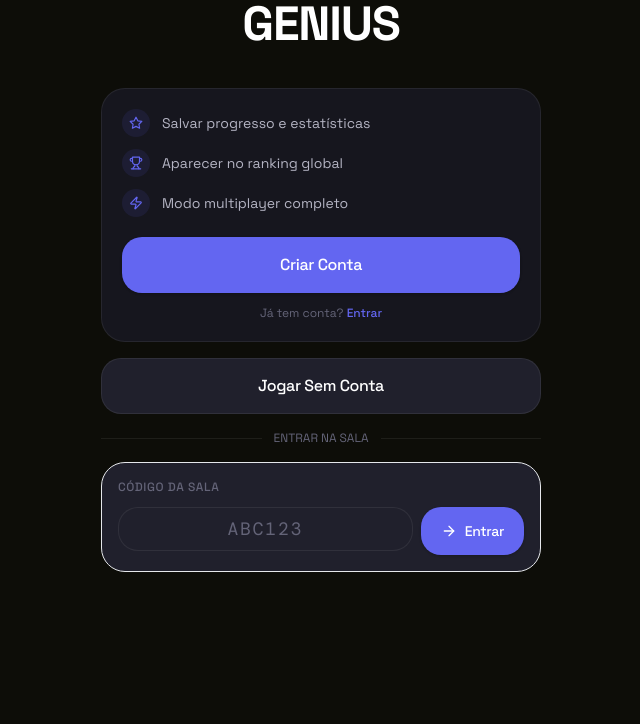
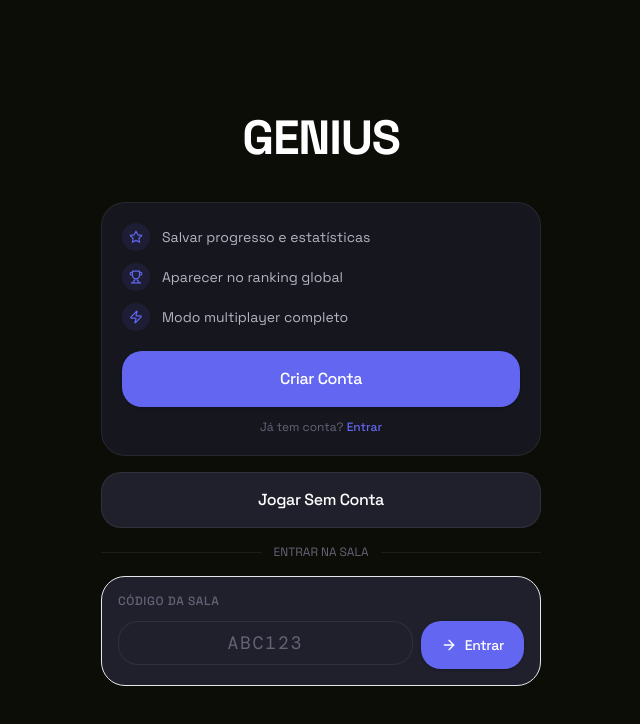
Before and after one commit to 2seven2008/Genius-game, a Next.js app in the folder frontend/: page / in a window 1280 px wide. Shown: the top 724 px of the page, without its empty margins (319-959 px from the left). Built offline with nearby package versions, Linux system fonts and the light colour scheme.

Commit message:
Beta Patch v4.2

```diff
--- a/frontend/src/features/auth/HomeScreen.tsx
+++ b/frontend/src/features/auth/HomeScreen.tsx
@@ -71,7 +71,7 @@ export function HomeScreen() {
 
   return (
     <div className="page">
-      <div className="page-inner pt-12 pb-8">
+      <div className="page-inner justify-center py-12">
         <motion.div
           initial={{ opacity: 0, y: -12 }}
           animate={{ opacity: 1, y: 0 }}
--- a/frontend/src/features/auth/LandingScreen.tsx
+++ b/frontend/src/features/auth/LandingScreen.tsx
@@ -92,7 +92,7 @@ export function LandingScreen() {
 
   return (
     <div className="page">
-      <div className="page-inner pt-14 pb-8">
+      <div className="page-inner justify-center py-12">
         {/* Logo */}
         <motion.div
           initial={{ opacity: 0, y: -16 }}
```
